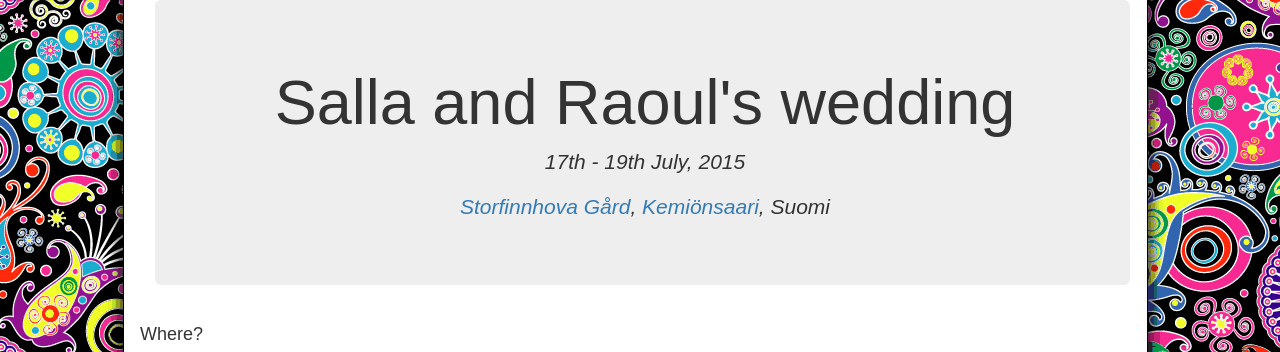
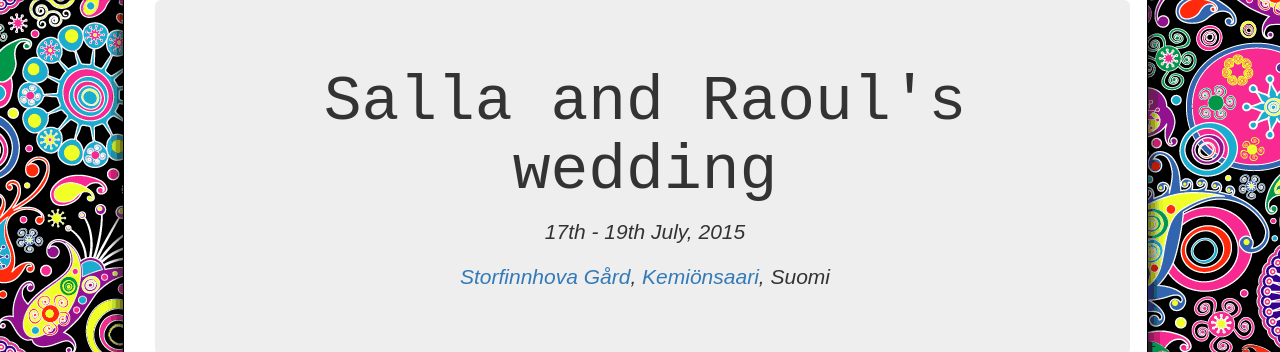
Before and after one commit to raoulsullivan/wedding, a plain HTML site: page index.html in a window 1280 px wide. Shown: the top 352 px of the page. Drawn offline with nearby package versions, Linux system fonts and the light colour scheme.

Commit message:
Update main.css

```diff
--- a/main.css
+++ b/main.css
@@ -17,7 +17,7 @@ body {
 }
 h1 {
     text-align: center;
-    font-family: fantasy;
+    font-family: monospace;
 }
 h5 {
     margin-bottom: 0.1em;
```
